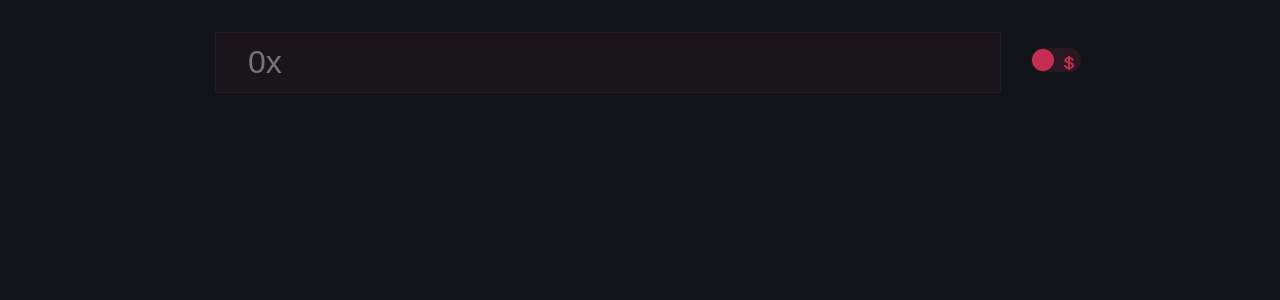
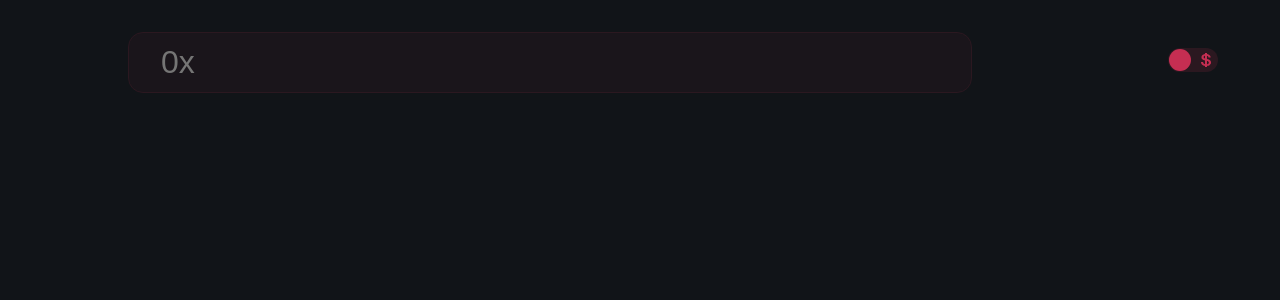
Before and after one commit to AStox/walletVisualizer, a React app in the folder client/: page / in a window 1280 px wide. Shown: the top 300 px of the page. Built offline with nearby package versions, Linux system fonts and the light colour scheme.

Commit message:
better styling

```diff
--- a/client/src/Main.sass
+++ b/client/src/Main.sass
@@ -11,29 +11,33 @@
     justify-content: center
     flex: 0
 
-    .input-container
-      flex: content
-      margin: 2rem 1rem
-      max-width: 50rem
+    .input-flex-container
+      flex: 2 0 auto
 
-    .toggle-container
-      flex: 0
-      margin: auto 0
+      .input-container
+        margin: 2rem auto
+        max-width: 54rem
 
-.custom-toggle.react-toggle--checked, .custom-toggle.react-toggle
-  .react-toggle-thumb
-    background-color: $accent
-    border: 0
-  .react-toggle-track
-    background-color: $accent1
-    &:hover
-      background-color: $accent1
+        input
+          border-radius: 15px
 
-.custom-toggle.react-toggle--checked, .custom-toggle.react-toggle
-  &:hover
-    .react-toggle-track
-      background-color: $accent1
-      &:hover
-        background-color: $accent1
+    .toggle-flex-container
+      flex: 1 2 auto
+      max-width: 10rem
+      .toggle-container
+        margin: 3rem auto
+        max-width: 4rem
 
-  &:active
+.react-toggle-track
+  background-color: $accent1 !important
+
+.react-toggle-thumb
+  box-shadow: unset !important
+  background-color: $accent !important
+  border: 0 !important
+
+.react-toggle-track-check
+  margin-bottom: 10px !important
+
+.react-toggle-track-x
+  margin-bottom: 10px !important
--- a/client/src/Main.tsx
+++ b/client/src/Main.tsx
@@ -48,9 +48,12 @@ const Main = () => {
   return (
     <div className="Main" data-testid="Main">
       <div className="flex-container">
+        <div className="input-flex-container">
           <div className="input-container">
             <AddressInput onSubmit={onSubmit} />
           </div>
+        </div>
+        <div className="toggle-flex-container">
           <div className="toggle-container">
             <Toggle
               className={"custom-toggle"}
@@ -60,6 +63,7 @@ const Main = () => {
                 unchecked: <IoLogoUsd />,
               }}
             />
+          </div>
         </div>
       </div>
       <div ref={targetRef}>
--- a/client/src/WalletGraph.tsx
+++ b/client/src/WalletGraph.tsx
@@ -42,6 +42,12 @@ const WalletGraph = ({
           type="monotone"
           dataKey={showUSD ? "balancesUSD.ETH" : "balances.ETH"}
           stroke="#C6920C"
+          strokeWidth="3"
+        />
+        <Line
+          type="monotone"
+          dataKey={showUSD ? "balancesUSD.DAI" : "balances.DAI"}
+          stroke="#1DB6D4"
           strokeWidth="3"
         />
         {/* <Line
```
Also changed, not shown: 2 other files (tests, documents, lock files or other folders). Lines whose indentation alone changed are shown as unchanged.
